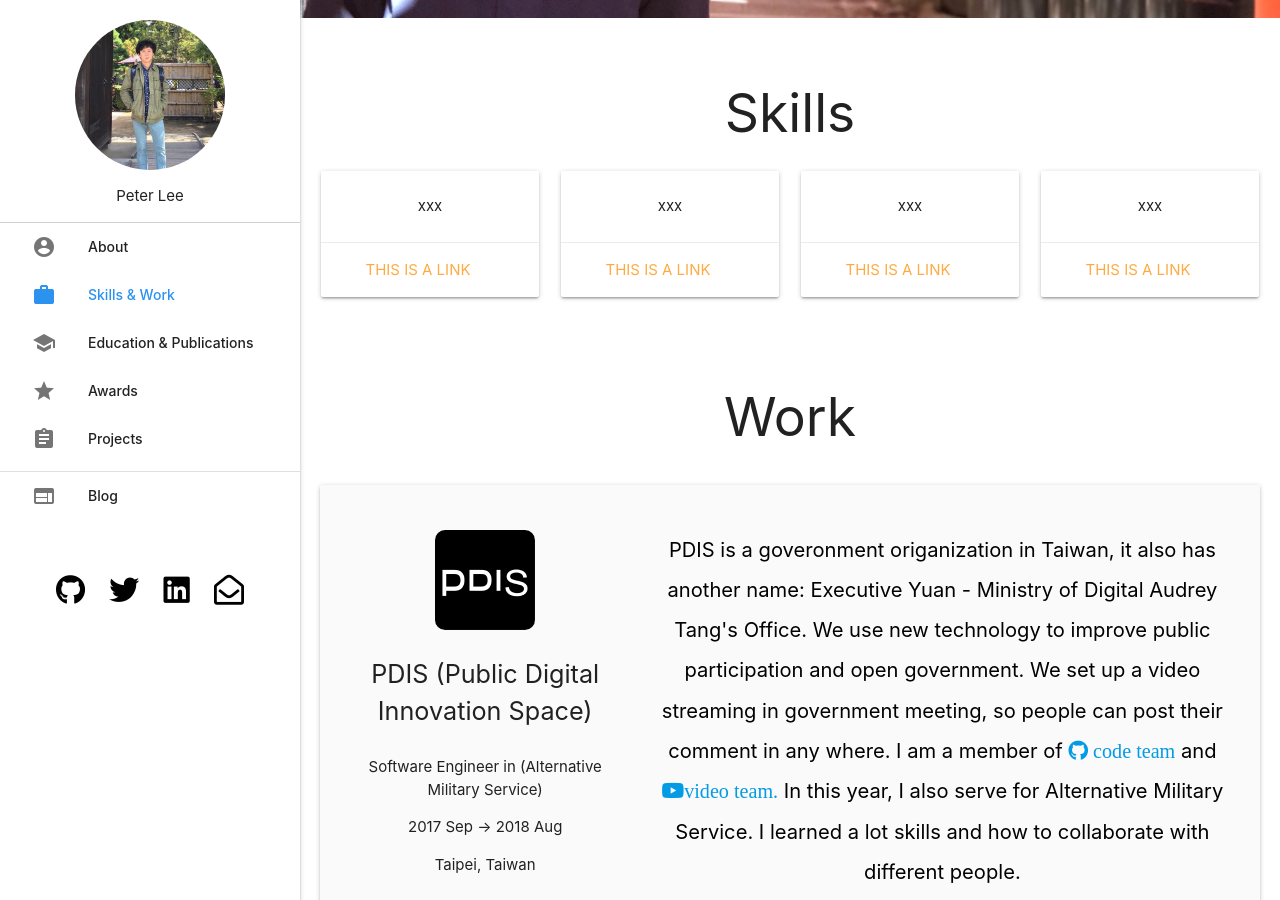
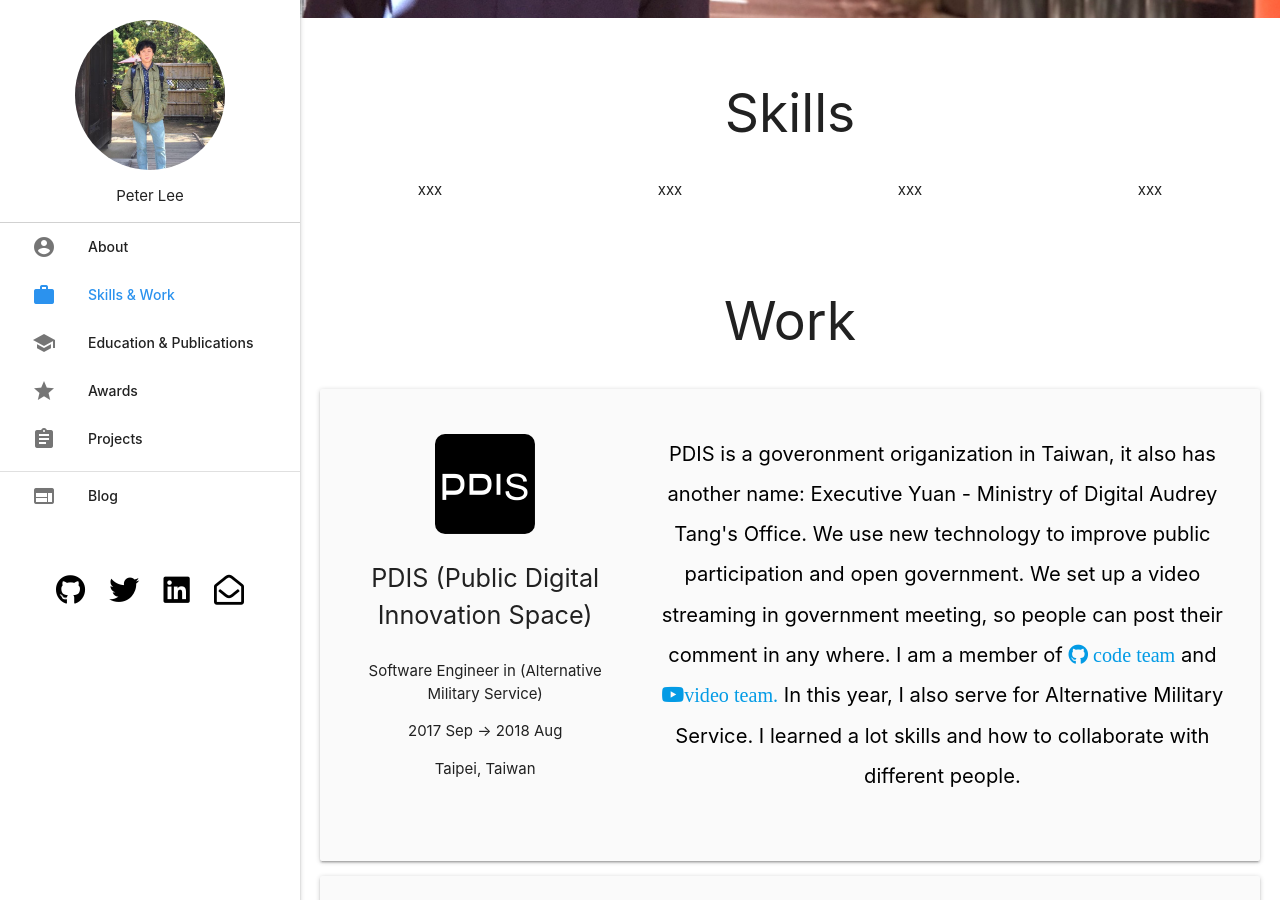
Before and after one commit to peterlee0127/cv, a Jekyll site: the page built from index.html, in a window 1280 px wide and 900 px high, scrolled down 600 px. Built offline with Jekyll 4.4.1, drawn with Linux system fonts in a browser that asks for light colours; nearby versions of some CDN libraries; some of the changed text lies outside the part shown.

Commit message:
update work and education

```diff
--- a/_includes/paragraph/education.html
+++ b/_includes/paragraph/education.html
@@ -1,11 +1,11 @@
 <div class="education block">
   <div class="container-fixed">
-  <h2>{{include.text}}</h2>
+  <h2>Education</h2>
   <div class="row">
     {% for education in site.data.education %}
         <div class="col s6">
           <div class="center promo">
-            <img src="{{education.logo}}" alt="" class="responsive-img" style='max-width:200px'>
+            <img src="{{education.logo}}" alt="" class="responsive-img" style='max-width:150px'>
             <p class="promo-caption">{{education.name}}</p>
             {% for p in education.p %}
               <p class="light center">{{p}}</p>
@@ -25,7 +25,7 @@
     {% for education in site.data.education %}
         <div class="col s6">
           <div class="center promo">
-            <img src="{{education.logo}}" alt="" class="responsive-img" style='max-width:200px'>
+            <img src="{{education.logo}}" alt="" class="responsive-img" style='max-width:150px'>
             <p class="promo-caption">{{education.name}}</p>
             {% for p in education.p %}
               <p class="light center">{{p}}</p>
--- a/_includes/paragraph/work.html
+++ b/_includes/paragraph/work.html
@@ -1,65 +1,19 @@
 <div class="container-fixed row">
     <h2>Skills</h2>
     <div class="col s12 m4 l3">
-     <div class="card horizontal">
-       <div class="card-image">
-         <img src="{{work.image}}"/>
-       </div>
-       <div class="card-stacked">
-         <div class="card-content">
-             <p>xxx</p>
-         </div>
-         <div class="card-action">
-           <a href="#">This is a link</a>
-         </div>
-       </div>
-     </div>
-   </div>
-   <div class="col s12 m4 l3">
-    <div class="card horizontal">
-      <div class="card-image">
-        <img src="{{work.image}}"/>
-      </div>
-      <div class="card-stacked">
-        <div class="card-content">
-            <p>xxx</p>
-        </div>
-        <div class="card-action">
-          <a href="#">This is a link</a>
-        </div>
-      </div>
+        <p>xxx</p>
     </div>
-  </div>
-  <div class="col s12 m4 l3">
-   <div class="card horizontal">
-     <div class="card-image">
-       <img src="{{work.image}}"/>
-     </div>
-     <div class="card-stacked">
-       <div class="card-content">
-           <p>xxx</p>
-       </div>
-       <div class="card-action">
-         <a href="#">This is a link</a>
-       </div>
-     </div>
-   </div>
- </div>  <div class="col s12 m4 l3">
-    <div class="card horizontal">
-      <div class="card-image">
-        <img src="{{work.image}}"/>
-      </div>
-      <div class="card-stacked">
-        <div class="card-content">
-            <p>xxx</p>
-        </div>
-        <div class="card-action">
-          <a href="#">This is a link</a>
-        </div>
-      </div>
+    <div class="col s12 m4 l3">
+        <p>xxx</p>
     </div>
-  </div>
+    <div class="col s12 m4 l3">
+        <p>xxx</p>
+    </div>
+    <div class="col s12 m4 l3">
+        <p>xxx</p>
+    </div>
 </div>
+
 <div class="work block">
   <div class="container-fixed">
     <h2>Work</h2>
```
